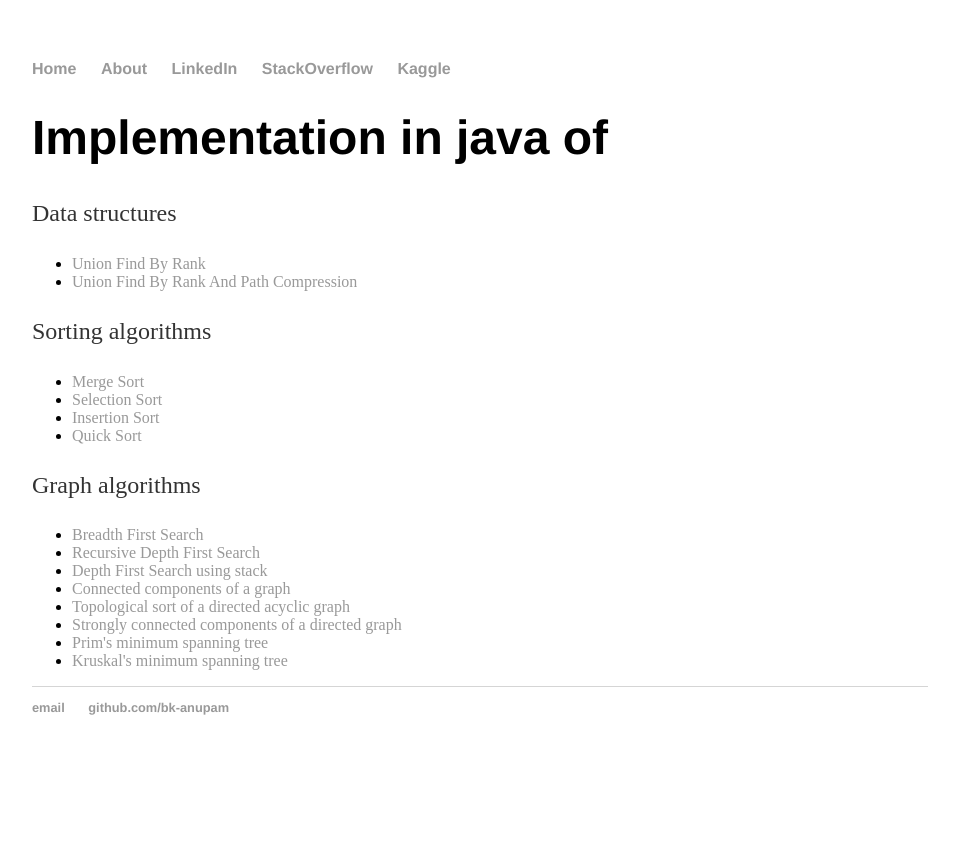
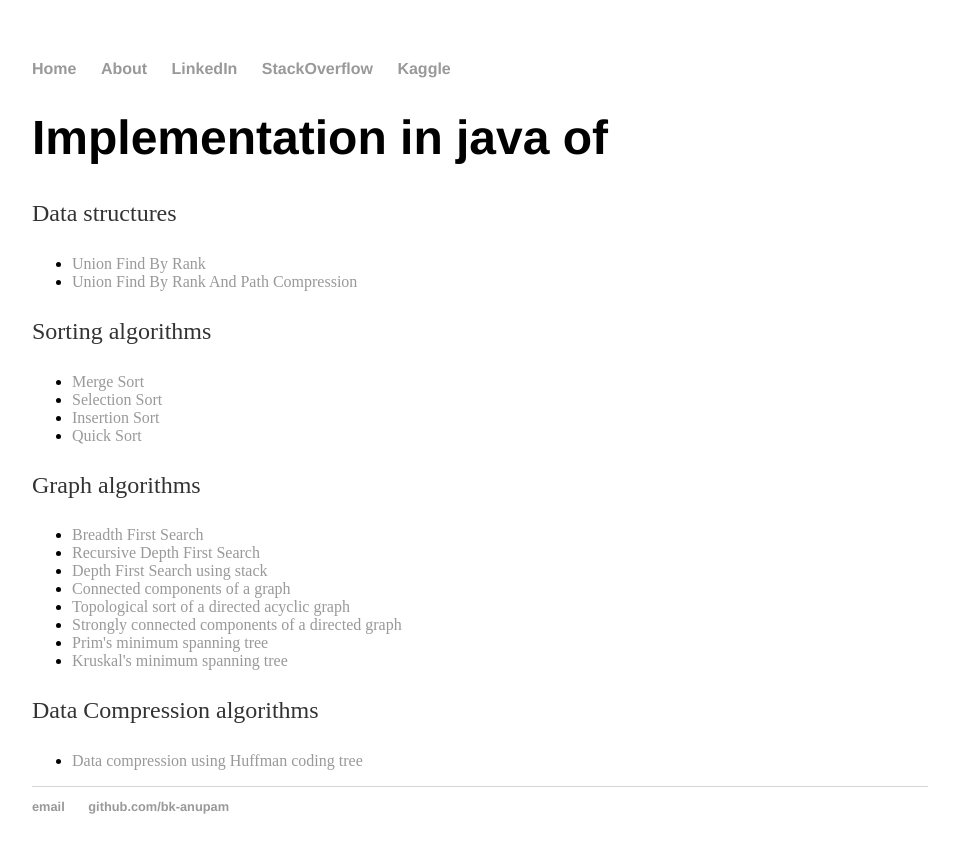
Before and after one commit to bk-anupam/bk-anupam.github.io, a Jekyll site: the page built from pages/JavaDsAlgos.html, in a window 1280 px wide. Shown: the top 853 px of the page, without its empty margins (160-1119 px from the left). Built offline with Jekyll 4.4.1, drawn with Linux system fonts in a browser that asks for light colours.

Commit message:
Update JavaDsAlgos.html

```diff
--- a/pages/JavaDsAlgos.html
+++ b/pages/JavaDsAlgos.html
@@ -27,4 +27,8 @@ title: Anupam (Developer, Learner, Explorer)
 			<li><a href="https://github.com/bk-anupam/Algos/blob/master/src/main/java/com/anupam/graphs/MST/PrimMST.java">Prim's minimum spanning tree</a></li>
 			<li><a href="https://github.com/bk-anupam/Algos/blob/master/src/main/java/com/anupam/graphs/MST/KruskalMST.java">Kruskal's minimum spanning tree</a></li>
 		</ul>
+	<p>Data Compression algorithms</p>
+		<ul>
+			<li><a href="https://github.com/bk-anupam/Algos/blob/master/src/main/java/com/anupam/algorithms/compression/HuffmanCodeClient.java">Data compression using Huffman coding tree</a></li>
+		</ul>
 </div><!-- /.blurb -->
```
